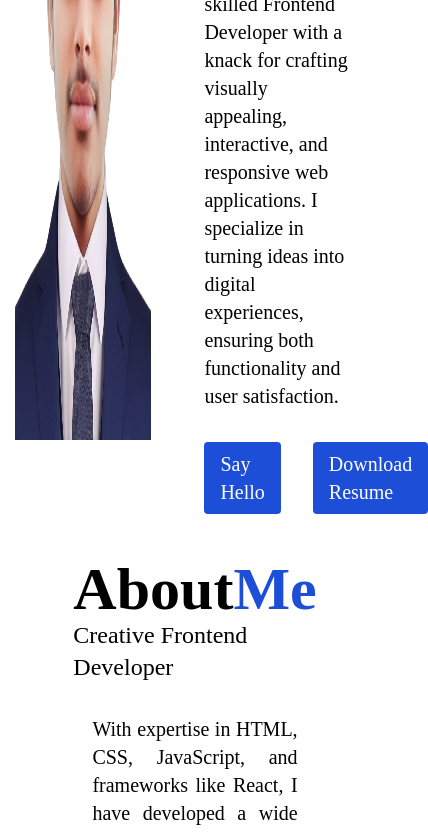
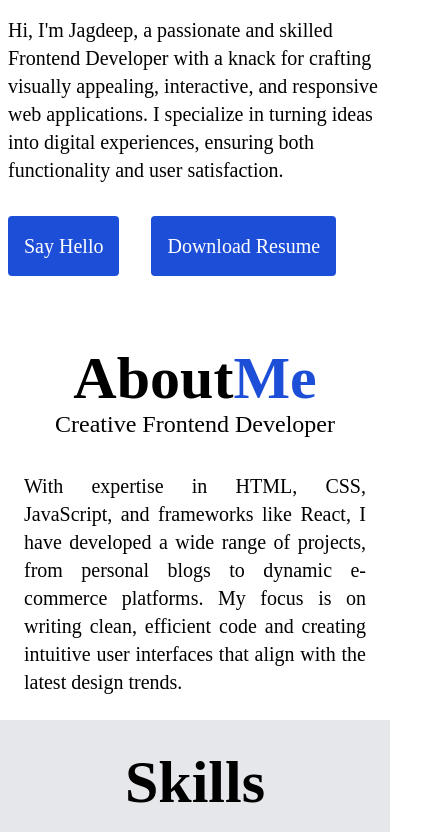
Before and after one commit to jagdeepsopran/Portfolio, a plain HTML site: page index.html in a window 390 px wide. Shown: the part 384-1216 px from the top of the page, 428 px wide, since content can reach past the window. Drawn offline with nearby package versions, Linux system fonts and the light colour scheme.

Commit message:
responsive

```diff
--- a/index.html
+++ b/index.html
@@ -17,7 +17,7 @@
 <body class="">
   <!-- Navbar -->
   <nav class="text-white h-16">
-    <div class="fixed top-0 z-[100] bg-gray-800 container mx-auto flex justify-between items-center py-4 px-6">
+    <div class="fixed top-0 z-[100] bg-gray-800 w-full flex justify-between items-center flex-col sm:flex-row py-4 px-6">
       <a href="#" class="text-2xl font-bold">JAGDEEP SOPRAN</a>
       <ul class="flex text-xl space-x-6">
         <li><a href="#intro" class="hover:text-blue-700">Home</a></li>
@@ -33,11 +33,11 @@
   </nav>
 
   <!-- Intro Section -->
-  <header class="flex justify-around" id="intro">
-    <img src="J_photo.png" class="w-[35%] overflow-hidden" id="Jagdeep" />
-    <div class="flex flex-col items-between justify-center gap-8 h-[90vh] w-[50%] text-xl p-6">
+  <header class="flex justify-around flex-col sm:flex-row" id="intro">
+    <img src="J_photo.png" class="w-[35%] md:block sm:hidden hidden overflow-hidden" id="Jagdeep" />
+    <div class="flex flex-col items-between justify-center gap-8 sm:h-[90%] h-[90%] sm:w-[100%] w-[100%] text-xl sm:p-12 py-12 px-2">
       <p class="text-2xl">
-        <span class="bg-blue-700 text-white px-4 py-2 rounded mr-4">Hello</span>I'm
+        <span class="bg-blue-700 text-white  px-4 py-2 rounded mr-4">Hello</span>I'm
       </p>
       <div class="flex flex-col gap-8">
         <h1 class="text-6xl font-bold">Jagdeep Sopran</h1>
@@ -53,18 +53,18 @@
       </p>
       <div class="flex gap-8">
         <a href="mailto:jagdeepsopran@gmail.com"
-          class="bg-blue-700 text-white px-4 py-2 rounded hover:text-blue-700 hover:bg-white hover:border hover:border-blue-700">Say
+          class="bg-blue-700 text-white p-4 rounded hover:text-blue-700 hover:bg-white hover:border hover:border-blue-700">Say
           Hello</a>
         <a href="jagdeep_full_stack.pdf"
-          class="bg-blue-700 text-white px-4 py-2 rounded hover:text-blue-700 hover:bg-white hover:border hover:border-blue-700">
+          class="bg-blue-700 text-white p-4 rounded hover:text-blue-700 hover:bg-white hover:border hover:border-blue-700">
           Download Resume</a>
       </div>
     </div>
   </header>
 
   <!-- About Section -->
-  <section class="flex justify-around items-center h-[90vh] p-6" id="about">
-    <div class="flex flex-col justify-center items-center gap-8 w-[60%]">
+  <section class="flex justify-around items-center sm:h-[90vh] p-6" id="about">
+    <div class="flex flex-col justify-center items-center gap-8 sm:w-[60%]">
       <div>
         <h2 class="text-6xl text-center font-semibold">
           About<span class="text-blue-700">Me</span>
@@ -84,7 +84,7 @@
   </section>
 
   <!-- Skills Section -->
-  <section id="skills" class="grid place-items-center h-screen bg-gray-200">
+  <section id="skills" class="grid place-items-center h-full py-8 bg-gray-200">
     <div class="container mx-auto text-center">
       <h2 class="font-bold text-6xl mb-8">Skills</h2>
       <div class="grid grid-cols-2 md:grid-cols-4 gap-12">
@@ -141,7 +141,7 @@
   </section>
 
   <!-- Projects Section -->
-  <section id="projects" class="h-screen py-16">
+  <section id="projects" class="h-full py-16">
     <div class="container mx-auto text-center">
       <h2 class="font-bold text-6xl mb-16">Projects</h2>
       <div class="grid grid-cols-1 md:grid-cols-2 gap-8">
```
